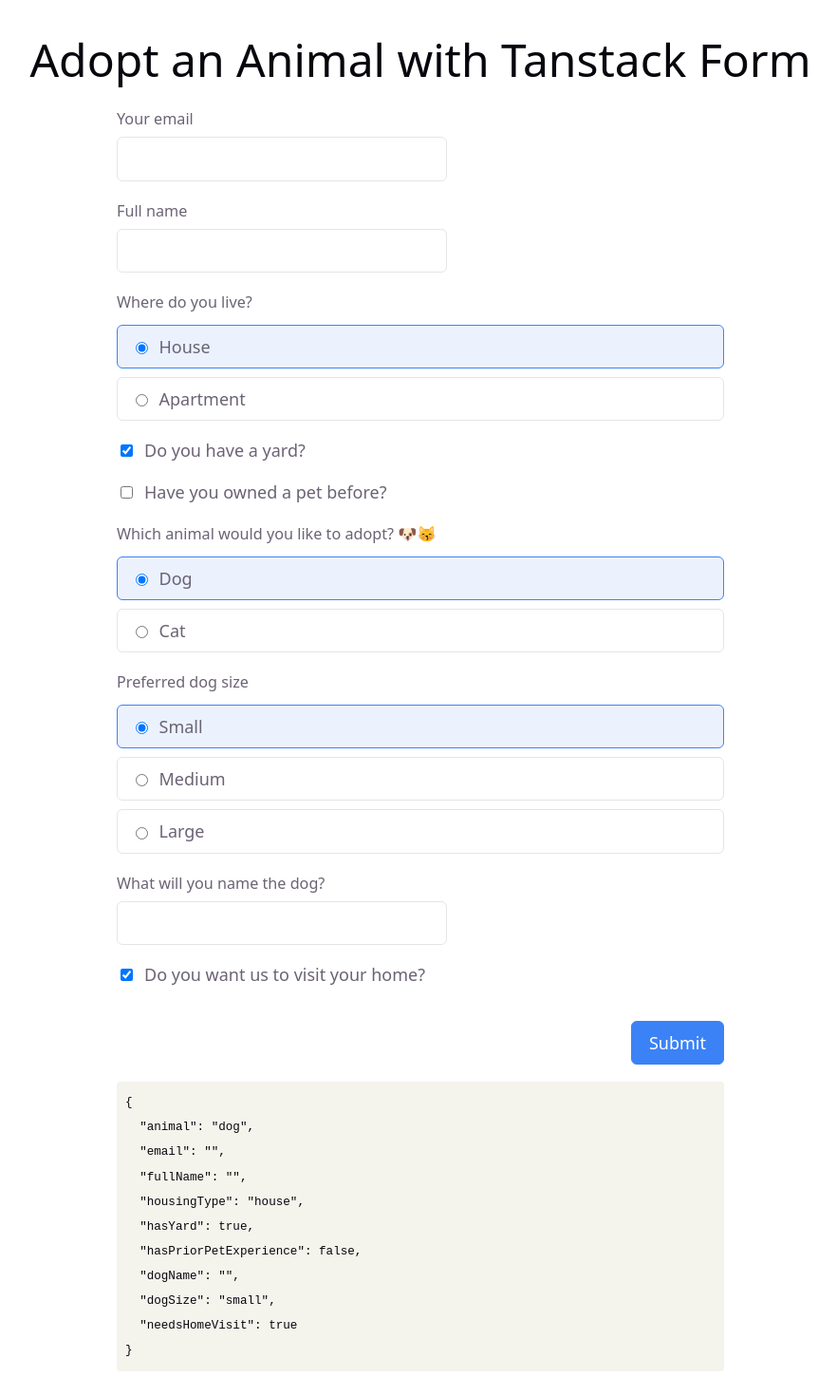
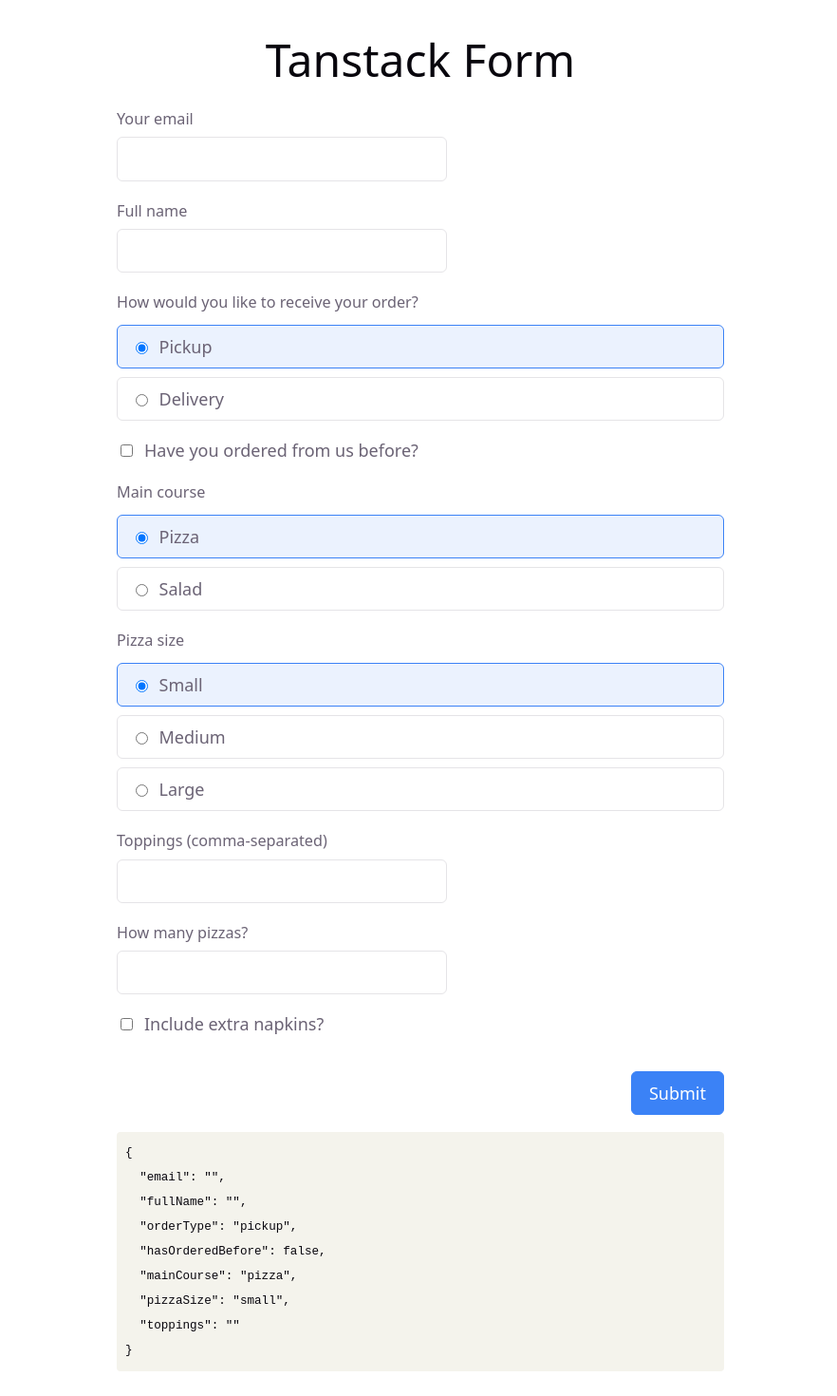
Before and after one commit to dominikjasek/liveschema, a React (Vite) app in the folder packages/examples/tanstack-form-example/: page / in a window 1280 px wide. Shown: the top 1470 px of the page at 95% size, without its empty margins (197-1079 px from the left). Built offline with nearby package versions, Linux system fonts and the light colour scheme.

Commit message:
convert to pizza example

```diff
--- a/packages/examples/tanstack-form-example/src/FormPage.tsx
+++ b/packages/examples/tanstack-form-example/src/FormPage.tsx
@@ -5,15 +5,18 @@ import { form as formDef, type FormValues, type FieldKey } from './schema'
 const labels: Record<FieldKey, string> = {
   email: 'Your email',
   fullName: 'Full name',
-  housingType: 'Where do you live?',
-  hasYard: 'Do you have a yard?',
-  hasPriorPetExperience: 'Have you owned a pet before?',
-  priorPetName: "Your previous pet's name",
-  animal: 'Which animal would you like to adopt? 🐶😽',
-  dogSize: 'Preferred dog size',
-  dogName: 'What will you name the dog?',
-  catIndoor: 'Will the cat be indoor only?',
-  needsHomeVisit: "Do you want us to visit your home?",
+  orderType: 'How would you like to receive your order?',
+  leaveAtDoor: 'Leave at the door if no answer?',
+  hasOrderedBefore: 'Have you ordered from us before?',
+  favoriteItem: 'Your favorite item from last time',
+  mainCourse: 'Main course',
+  pizzaSize: 'Pizza size',
+  toppings: 'Toppings (comma-separated)',
+  pizzaCount: 'How many pizzas?',
+  requestedReadyTime: 'When should it be ready? (3+ pizzas need 30+ min prep)',
+  dressingOnSide: 'Dressing on the side?',
+  needsNapkins: 'Include extra napkins?',
+  napkinCount: 'How many extra napkins?',
 }
 
 const standardSchema = toStandardSchema<FormValues, FormValues>(formDef)
@@ -21,35 +24,28 @@ const standardSchema = toStandardSchema<FormValues, FormValues>(formDef)
 export function FormPage() {
   const form = useForm({
     defaultValues: {
-      animal: "dog",
-      email: "",
-      fullName: "",
-      housingType: "house",
-      hasYard: true,
-      hasPriorPetExperience: false,
-      dogName: "",
-      dogSize: "small",
-      needsHomeVisit: true
+      email: '',
+      fullName: '',
+      orderType: 'pickup',
+      hasOrderedBefore: false,
+      mainCourse: 'pizza',
+      pizzaSize: 'small',
+      toppings: '',
     } as FormValues,
     validationLogic: revalidateLogic(),
     validators: {
       onDynamic: standardSchema,
     },
     onSubmit: ({ value }) => {
-      if (value.animal === 'cat') {
-        // `value` is narrowed to the cat variant — `catIndoor` is typed.
-        console.log(value.catIndoor)
+      if (value.mainCourse === "pizza") {
+        if (value.pizzaCount > 8) {
+          console.log(value.requestedReadyTime) // this can not be infered because of dynamic check of count
+        }
       }
-      if (value.animal === 'dog') {
-        // Narrowed to the dog variant — `dogSize` and `dogName` are required.
-        console.log(value.dogSize, value.dogName)
-      }
-      if (value.hasPriorPetExperience) {
-        // Narrowed: `priorPetName` is required when the user has prior experience.
-        console.log(value.priorPetName)
-      }
-      if (value.housingType === "apartment") {
-        console.log(value.needsHomeVisit)
+      if (value.orderType === "delivery") {
+        if(value.needsNapkins) {
+          console.log(value.napkinCount) // this can not be infered because of dynamic check of needsNapkins
+        }
       }
       alert(`Submitted!\n\n${JSON.stringify(value, null, 2)}`)
     },
@@ -124,7 +120,7 @@ export function FormPage() {
   return (
     <>
       <header>
-        <h1>Adopt an Animal with Tanstack Form</h1>
+        <h1>Tanstack Form</h1>
       </header>
       <main>
         <section className="form-single">
@@ -142,10 +138,10 @@ export function FormPage() {
               const options = enumOptions(f.schema)
               if (options) return renderRadio(key, label, options)
               if (
-                key === 'hasYard' ||
-                key === 'hasPriorPetExperience' ||
-                key === 'catIndoor' ||
-                key === 'needsHomeVisit'
+                key === 'leaveAtDoor' ||
+                key === 'hasOrderedBefore' ||
+                key === 'dressingOnSide' ||
+                key === 'needsNapkins'
               ) {
                 return renderCheckbox(key, label)
               }
--- a/packages/examples/tanstack-form-example/src/schema.ts
+++ b/packages/examples/tanstack-form-example/src/schema.ts
@@ -1,28 +1,50 @@
 import { z } from 'zod'
 import { defineForm, type InferForm, type FormKeys } from 'form-flow'
 
-export const animals = ['dog', 'cat'] as const
-export const dogSizes = ['small', 'medium', 'large'] as const
-export const apartmentDogSizes = ['small', 'medium'] as const
-export const housingTypes = ['house', 'apartment'] as const
+export const mainCourses = ['pizza', 'salad'] as const
+export const pizzaSizes = ['small', 'medium', 'large'] as const
+export const orderTypes = ['pickup', 'delivery'] as const
 
 export const form = defineForm()
   .ask('email', z.email())
   .ask('fullName', z.string().min(2).max(100))
-  .ask('housingType', z.enum(housingTypes))
-  .when({ housingType: 'house' }, (b) => b.ask('hasYard', z.boolean()))
-  .ask('hasPriorPetExperience', z.boolean())
-  .when({ hasPriorPetExperience: true }, (b) => b.ask('priorPetName', z.string().min(1).max(100)))
-  .ask('animal', z.enum(animals))
-  .when({ animal: 'dog' }, (b) =>
+  .ask('orderType', z.enum(orderTypes))
+  .when({ orderType: 'delivery' }, (b) => b.ask('leaveAtDoor', z.boolean()))
+  .ask('hasOrderedBefore', z.boolean())
+  .when({ hasOrderedBefore: true }, (b) => b.ask('favoriteItem', z.string().min(1).max(100)))
+  .ask('mainCourse', z.enum(mainCourses))
+  // Large pizzas don't fit in our delivery boxes — restrict the pizzaSize
+  // enum to small/medium for delivery. The two `.when` patterns are mutually
+  // exclusive (orderType is either 'pickup' or 'delivery'), so pizzaSize is
+  // declared exactly once at runtime.
+  .when({ mainCourse: 'pizza' }, (b) =>
     b
-      .when({ housingType: 'house' }, (b) => b.ask('dogSize', z.enum(dogSizes)))
-      .when({ housingType: 'apartment' }, (b) => b.ask('dogSize', z.enum(apartmentDogSizes))),
+      .when({ orderType: 'pickup' }, (b) => b.ask('pizzaSize', z.enum(pizzaSizes)))
+      .when({ orderType: 'delivery' }, (b) =>
+        b.ask('pizzaSize', z.enum(pizzaSizes).exclude(['large'])),
+      ),
   )
-  .when({ animal: 'dog' }, (b) => b.ask('dogName', z.string().min(2).max(100)))
-  .when({ animal: 'cat' }, (b) => b.ask('catIndoor', z.boolean()))
-  .whenAny([{ housingType: 'apartment' }, { animal: 'dog' }], (b) =>
-    b.ask('needsHomeVisit', z.boolean().optional()),
+  .when({ mainCourse: 'pizza' }, (b) => b.ask('toppings', z.string().min(2).max(200)))
+  // Catering-size orders (3+ pizzas) take 30+ minutes to prep, so we ask
+  // when the customer wants it ready. The predicate form `.when((v) => ...)`
+  // is required because `pizzaCount` is a number — literal-pattern `.when`
+  // can only test equality. The follow-up field is OPTIONAL on the result
+  // type since TS can't verify a runtime threshold at compile time. The
+  // predicate is placed *inside* the pizza branch so its `v` already has
+  // `pizzaCount` on V.
+  .when({ mainCourse: 'pizza' }, (b) =>
+    b.ask('pizzaCount', z.coerce.number().int().min(1).max(20)).when(
+      (v) => Number(v.pizzaCount) >= 3,
+      (b) => b.ask('requestedReadyTime', z.string().min(1).max(100)),
+    ),
+  )
+  .when({ mainCourse: 'salad' }, (b) => b.ask('dressingOnSide', z.boolean()))
+  .whenAny([{ orderType: 'delivery' }, { mainCourse: 'pizza' }], (b) =>
+    b
+      .ask('needsNapkins', z.boolean().optional())
+      .when({ needsNapkins: true }, (b) =>
+        b.ask('napkinCount', z.coerce.number().int().min(1).max(20)),
+      ),
   )
 
 export type FormValues = InferForm<typeof form>
--- a/packages/examples/tanstack-form-example/src/style.css
+++ b/packages/examples/tanstack-form-example/src/style.css
@@ -8,7 +8,9 @@
   --accent-bg: rgba(59, 130, 246, 0.1);
   --accent-border: rgba(59, 130, 246, 0.5);
 
-  font: 18px/145% system-ui, sans-serif;
+  font:
+    18px/145% system-ui,
+    sans-serif;
   color-scheme: light dark;
   color: var(--text);
   background: var(--bg);
@@ -112,11 +114,6 @@ h2 {
   background: var(--accent-bg);
 }
 
-.radio:has(input:disabled) {
-  opacity: 0.5;
-  cursor: not-allowed;
-}
-
 .confirm {
   display: inline-flex;
   align-items: center;
```
